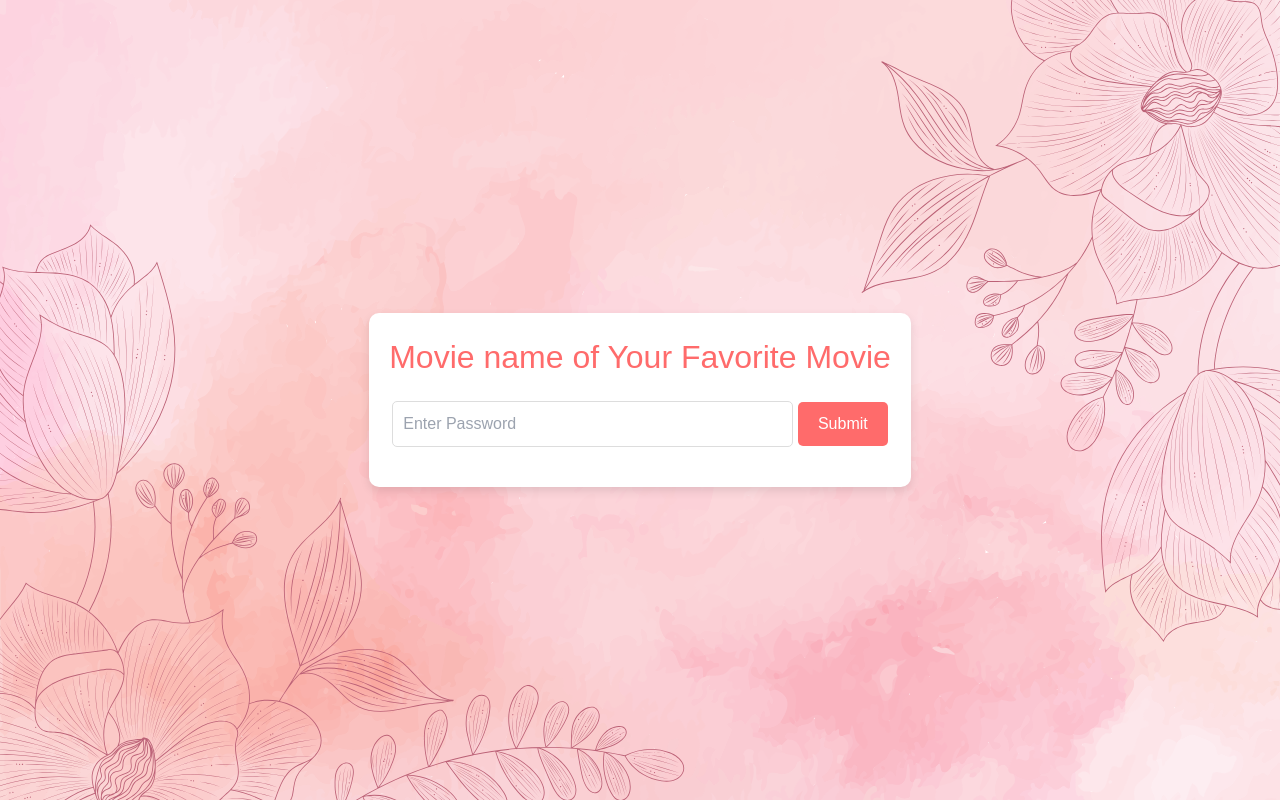
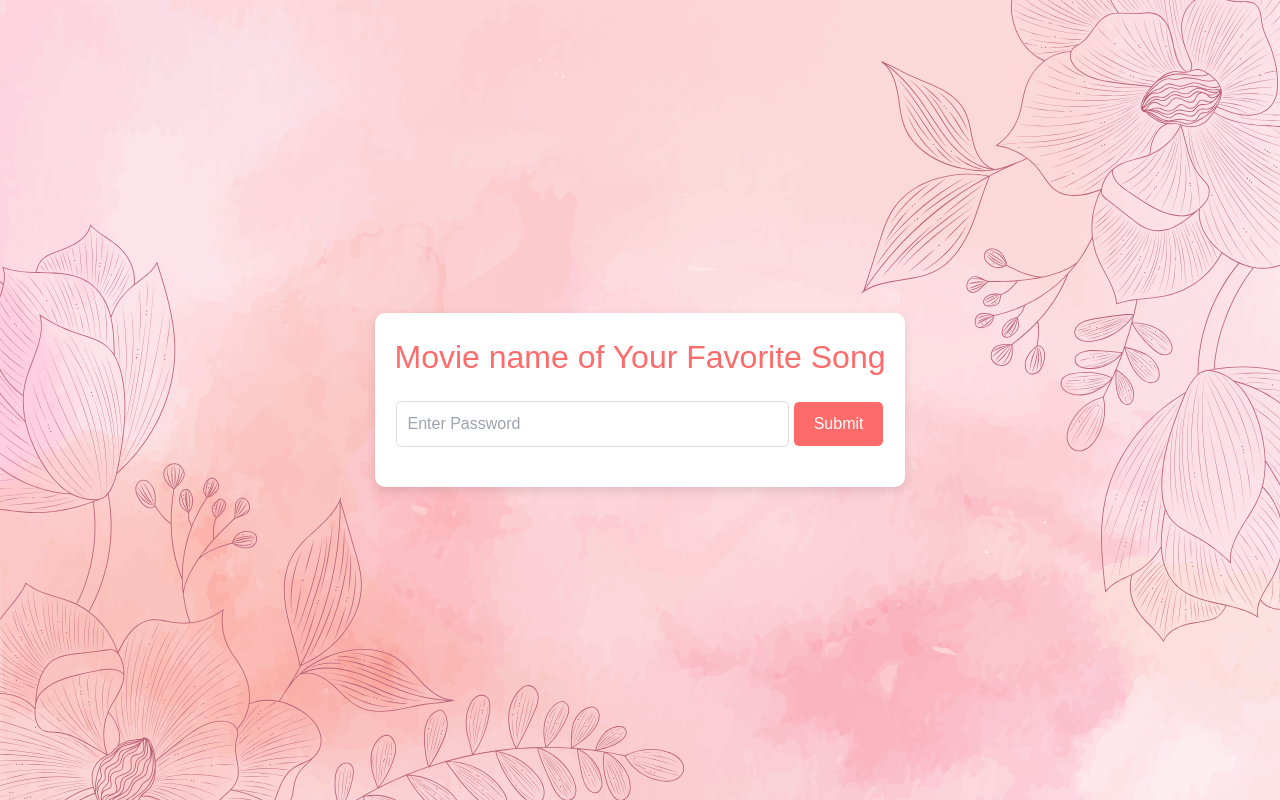
Before and after one commit to karthikgowda1179/HBDArchitha, a plain HTML site: page index.html in a window 1280 px wide. Drawn offline with nearby package versions, Linux system fonts and the light colour scheme; files that its build step writes are made by us from their sources.

Commit message:
Update index.html

```diff
--- a/index.html
+++ b/index.html
@@ -85,7 +85,7 @@
 <body class="bg-flower bg-cover" >
 
     <div class="login-container">
-        <h1>Movie name of Your  Favorite Movie</h1>
+        <h1>Movie name of Your Favorite Song</h1>
 
         <input type="password" id="passwordInput" placeholder="Enter Password">
         <p class="error-message" id="errorMessage">Incorrect password. Please try again.</p>
```
